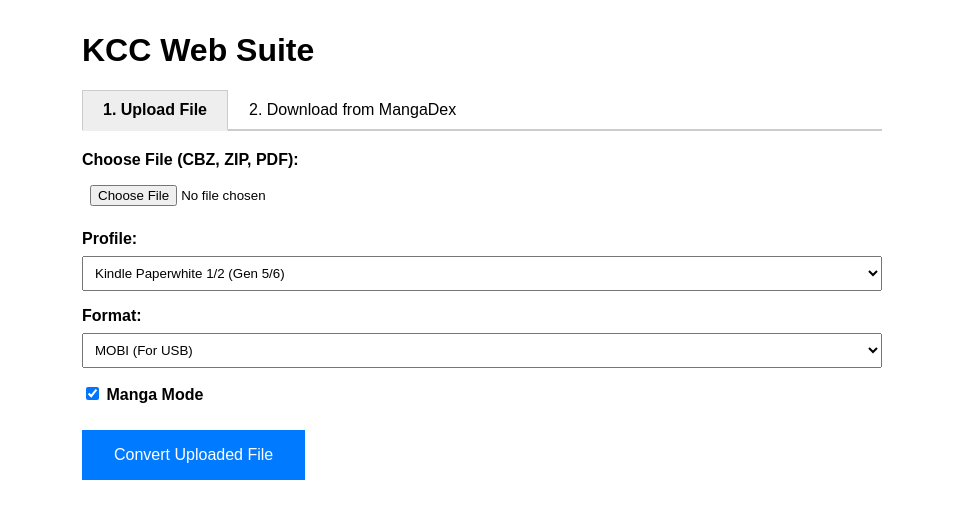
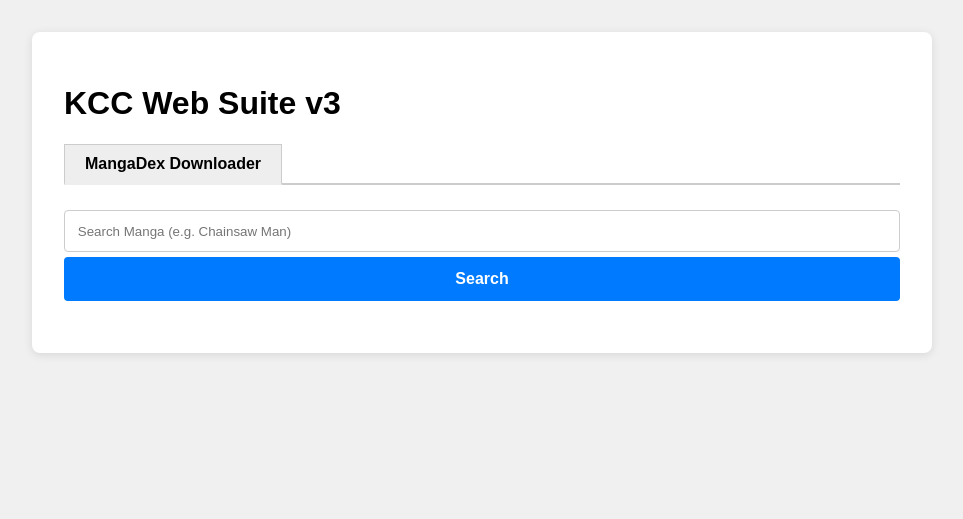
Before and after one commit to clownmandev/kcc-web, a Flask app: page / in a window 1280 px wide. Shown: the top 519 px of the page, without its empty margins (158-1121 px from the left). Run offline with Flask 3, Linux system fonts and the light colour scheme; parts of the project's set-up code (start-up, migrations or seed data) failed here and were passed over.

Commit message:
Update index.html

```diff
--- a/templates/index.html
+++ b/templates/index.html
@@ -3,9 +3,10 @@
 <head>
     <meta charset="UTF-8">
     <meta name="viewport" content="width=device-width, initial-scale=1.0">
-    <title>KCC Web Suite</title>
+    <title>KCC Web Suite v3</title>
     <style>
-        body { font-family: sans-serif; max-width: 800px; margin: 2rem auto; padding: 0 1rem; }
+        body { font-family: sans-serif; max-width: 900px; margin: 2rem auto; padding: 0 1rem; background: #f0f0f0; }
+        .container { background: white; padding: 2rem; border-radius: 8px; box-shadow: 0 2px 10px rgba(0,0,0,0.1); }
         .tabs { display: flex; border-bottom: 2px solid #ccc; margin-bottom: 20px; }
         .tab { padding: 10px 20px; cursor: pointer; border: 1px solid transparent; border-bottom: none; }
         .tab.active { background: #eee; border-color: #ccc; border-bottom: 2px solid #eee; margin-bottom: -2px; font-weight: bold; }
@@ -14,17 +15,23 @@
 
         .form-group { margin-bottom: 1rem; }
         label { display: block; margin-bottom: 0.5rem; font-weight: bold; }
-        select, input[type="file"], input[type="text"], input[type="number"] { width: 100%; padding: 0.5rem; box-sizing: border-box; }
-        button { background: #007bff; color: white; padding: 1rem 2rem; border: none; cursor: pointer; font-size: 1rem; margin-top: 10px;}
+        select, input, button { width: 100%; padding: 0.8rem; box-sizing: border-box; margin-top: 5px; border: 1px solid #ccc; border-radius: 4px; }
+        button { background: #007bff; color: white; border: none; cursor: pointer; font-weight: bold; font-size: 1rem; }
         button:hover { background: #0056b3; }
 
-        #results { margin-top: 20px; border-top: 1px solid #eee; padding-top: 10px; }
-        .manga-item { border: 1px solid #ddd; padding: 10px; margin-bottom: 10px; border-radius: 4px; }
-        .manga-item h3 { margin: 0 0 5px 0; font-size: 1.1rem; }
-        .manga-item p { font-size: 0.9rem; color: #666; margin: 0 0 10px 0; }
-        .btn-select { background: #28a745; padding: 5px 10px; font-size: 0.9rem; }
+        #results { margin-top: 20px; max-height: 400px; overflow-y: auto; }
+        .manga-item { border: 1px solid #ddd; padding: 15px; margin-bottom: 10px; background: white; border-radius: 4px; display: flex; flex-direction: column; gap: 10px;}
+        .manga-item h3 { margin: 0; }
 
-        .overlay { position: fixed; top:0; left:0; width:100%; height:100%; background: rgba(0,0,0,0.8); color: white; display: none; justify-content: center; align-items: center; flex-direction: column; z-index: 999; }
+        /* LOG WINDOW STYLES */
+        #log-window {
+            background: #222; color: #0f0; font-family: monospace;
+            padding: 15px; height: 300px; overflow-y: scroll;
+            margin-top: 20px; display: none; border-radius: 5px;
+            white-space: pre-wrap;
+        }
+        .log-line { margin: 2px 0; font-size: 0.85rem; border-bottom: 1px solid #333; }
+        .status-line { color: #fff; font-weight: bold; background: #444; padding: 5px; margin: 10px 0; }
     </style>
     <script>
         function openTab(name) {
@@ -36,151 +43,132 @@
 
         async function searchManga() {
             const query = document.getElementById('search-query').value;
-            const btn = document.getElementById('search-btn');
-            btn.disabled = true;
-            btn.innerText = "Searching...";
-
             const res = await fetch('/api/search', {
                 method: 'POST',
                 headers: {'Content-Type': 'application/x-www-form-urlencoded'},
                 body: 'query=' + encodeURIComponent(query)
             });
-
             const data = await res.json();
             const container = document.getElementById('results');
             container.innerHTML = '';
-
-            if (data.error) {
-                container.innerHTML = `<p style="color:red">Error: ${data.error}</p>`;
-            } else {
             data.forEach(m => {
-                    const div = document.createElement('div');
-                    div.className = 'manga-item';
-                    div.innerHTML = `
+                container.innerHTML += `
+                    <div class="manga-item">
+                        <div>
                             <h3>${m.title}</h3>
-                        <p>${m.desc}</p>
-                        <button class="btn-select" onclick="selectManga('${m.id}', '${m.title.replace(/'/g, "\\'")}')">Select This Manga</button>
-                    `;
-                    container.appendChild(div);
+                            <p style="font-size:0.8rem; color:#666;">${m.desc}</p>
+                        </div>
+                        <button onclick="selectManga('${m.id}', '${m.title.replace(/'/g, "\\'")}')">Select This Manga</button>
+                    </div>`;
             });
-            }
-            btn.disabled = false;
-            btn.innerText = "Search";
         }
 
         function selectManga(id, title) {
             document.getElementById('selected-manga-id').value = id;
+            document.getElementById('selected-manga-title').value = title;
             document.getElementById('selected-manga-display').innerText = "Selected: " + title;
             document.getElementById('dl-options').style.display = 'block';
             document.getElementById('results').style.display = 'none';
         }
 
-        function showLoading() {
-            document.getElementById('loading-overlay').style.display = 'flex';
+        function startProcess() {
+            const id = document.getElementById('selected-manga-id').value;
+            const title = document.getElementById('selected-manga-title').value;
+            const start = document.getElementById('vol-start').value;
+            const end = document.getElementById('vol-end').value;
+            const profile = document.getElementById('kcc-profile').value;
+            const format = document.getElementById('kcc-format').value;
+
+            const logWin = document.getElementById('log-window');
+            logWin.style.display = 'block';
+            logWin.innerHTML = '<div class="status-line">Connecting to server...</div>';
+
+            const params = new URLSearchParams({
+                manga_id: id,
+                manga_title: title,
+                vol_start: start,
+                vol_end: end,
+                profile: profile,
+                format: format,
+                upscale: 'true',
+                manga_style: 'true'
+            });
+
+            const evtSource = new EventSource("/stream_convert?" + params.toString());
+
+            evtSource.onmessage = function(e) {
+                if (e.data.startsWith("DONE:")) {
+                    const filename = e.data.replace("DONE: ", "").trim();
+                    logWin.innerHTML += `<div class="status-line" style="background:green;">SUCCESS! Downloading ${filename}...</div>`;
+                    evtSource.close();
+                    window.location.href = "/download_file/" + filename;
+                } else if (e.data.startsWith("STATUS:")) {
+                    logWin.innerHTML += `<div class="status-line">${e.data.replace("STATUS:", "")}</div>`;
+                } else if (e.data.startsWith("ERROR:")) {
+                     logWin.innerHTML += `<div class="log-line" style="color:red; font-weight:bold;">${e.data}</div>`;
+                     evtSource.close();
+                } else {
+                    logWin.innerHTML += `<div class="log-line">${e.data.replace("LOG:", "")}</div>`;
+                }
+                logWin.scrollTop = logWin.scrollHeight;
+            };
+
+            evtSource.onerror = function() {
+                evtSource.close();
+            };
         }
     </script>
 </head>
 <body>
-    <div class="overlay" id="loading-overlay">
-        <h2>Processing...</h2>
-        <p>Downloading and Converting. Large chapters may take several minutes.</p>
-        <p>Please do not close this tab.</p>
+    <div class="container">
+        <h1>KCC Web Suite v3</h1>
+        <div class="tabs">
+            <div class="tab active" id="tab-mangadex" onclick="openTab('mangadex')">MangaDex Downloader</div>
         </div>
 
-    <h1>KCC Web Suite</h1>
+        <div id="mangadex" class="tab-content active">
+            <div class="form-group">
+                <input type="text" id="search-query" placeholder="Search Manga (e.g. Chainsaw Man)">
+                <button onclick="searchManga()">Search</button>
+            </div>
+            <div id="results"></div>
 
-    <div class="tabs">
-        <div class="tab active" id="tab-upload" onclick="openTab('upload')">1. Upload File</div>
-        <div class="tab" id="tab-mangadex" onclick="openTab('mangadex')">2. Download from MangaDex</div>
+            <div id="dl-options" style="display:none; background:#f9f9f9; padding:20px; border-radius:8px; border:1px solid #ddd;">
+                <h2 id="selected-manga-display" style="margin-top:0;"></h2>
+                <input type="hidden" id="selected-manga-id">
+                <input type="hidden" id="selected-manga-title">
+
+                <div style="display:grid; grid-template-columns: 1fr 1fr; gap:15px; margin-bottom:15px;">
+                    <div>
+                        <label>Start Volume:</label>
+                        <input type="number" id="vol-start" placeholder="1" value="1">
                     </div>
-
-    <div id="upload" class="tab-content active">
-        <form action="/convert" method="post" enctype="multipart/form-data" onsubmit="showLoading()">
-            <div class="form-group">
-                <label>Choose File (CBZ, ZIP, PDF):</label>
-                <input type="file" name="file" required>
+                    <div>
+                        <label>End Volume:</label>
+                        <input type="number" id="vol-end" placeholder="1" value="1">
+                    </div>
                 </div>
 
                 <div class="form-group">
-                <label>Profile:</label>
-                <select name="profile">
+                    <label>Device Profile:</label>
+                    <select id="kcc-profile">
                         <option value="KPW" selected>Kindle Paperwhite 1/2 (Gen 5/6)</option>
-                    <option value="KV">Kindle PW 3/4 / Voyage</option>
-                    <option value="K11">Kindle PW 5 (11th Gen)</option>
+                        <option value="KV">Kindle Paperwhite 3/4 / Voyage</option>
                     </select>
                 </div>
                 <div class="form-group">
                     <label>Format:</label>
-                <select name="format">
+                    <select id="kcc-format">
                         <option value="MOBI" selected>MOBI (For USB)</option>
                         <option value="EPUB">EPUB</option>
                     </select>
                 </div>
-            <div class="form-group"><label><input type="checkbox" name="manga_style" checked> Manga Mode</label></div>
 
-            <button type="submit">Convert Uploaded File</button>
-        </form>
+                <button onclick="startProcess()" style="background:#28a745; margin-top:15px;">Download Volume & Convert</button>
             </div>
 
-    <div id="mangadex" class="tab-content">
-        <div class="form-group">
-            <label>Search Manga Title:</label>
-            <div style="display:flex; gap:10px;">
-                <input type="text" id="search-query" placeholder="e.g. Deadman Wonderland">
-                <button type="button" id="search-btn" onclick="searchManga()" style="margin-top:0;">Search</button>
+            <div id="log-window"></div>
         </div>
-        </div>
-
-        <div id="results"></div>
-
-        <form action="/auto_convert" method="post" id="dl-options" style="display:none; background:#f9f9f9; padding:15px; border-radius:5px;" onsubmit="showLoading()">
-            <h3 id="selected-manga-display"></h3>
-            <input type="hidden" name="manga_id" id="selected-manga-id">
-
-            <div class="form-group">
-                <label>Selection Type:</label>
-                <select name="selection_type" onchange="this.value=='range' ? document.getElementById('range-opts').style.display='block' : document.getElementById('range-opts').style.display='none'">
-                    <option value="all">Download All Available Chapters (Warning: Large!)</option>
-                    <option value="range" selected>Select Chapter Range</option>
-                </select>
-            </div>
-
-            <div id="range-opts" class="form-group" style="display:block;">
-                <div style="display:flex; gap:10px;">
-                    <div><label>Start Ch:</label><input type="number" name="chapter_start" placeholder="1"></div>
-                    <div><label>End Ch:</label><input type="number" name="chapter_end" placeholder="10"></div>
-                </div>
-            </div>
-
-            <div class="form-group">
-                <label>Language:</label>
-                <select name="lang">
-                    <option value="en" selected>English</option>
-                    <option value="fr">French</option>
-                    <option value="es">Spanish</option>
-                    <option value="it">Italian</option>
-                </select>
-            </div>
-
-            <hr>
-            <div class="form-group">
-                <label>Profile:</label>
-                <select name="profile">
-                    <option value="KPW" selected>Kindle Paperwhite 1/2 (Gen 5/6)</option>
-                    <option value="KV">Kindle PW 3/4 / Voyage</option>
-                </select>
-            </div>
-            <div class="form-group">
-                <label>Format:</label>
-                <select name="format">
-                    <option value="MOBI" selected>MOBI (For USB)</option>
-                    <option value="EPUB">EPUB</option>
-                </select>
-            </div>
-            <div class="form-group"><label><input type="checkbox" name="manga_style" checked> Manga Mode</label></div>
-
-            <button type="submit">Download & Convert</button>
-        </form>
     </div>
 </body>
 </html>
```
Lines whose indentation alone changed are shown as unchanged.
